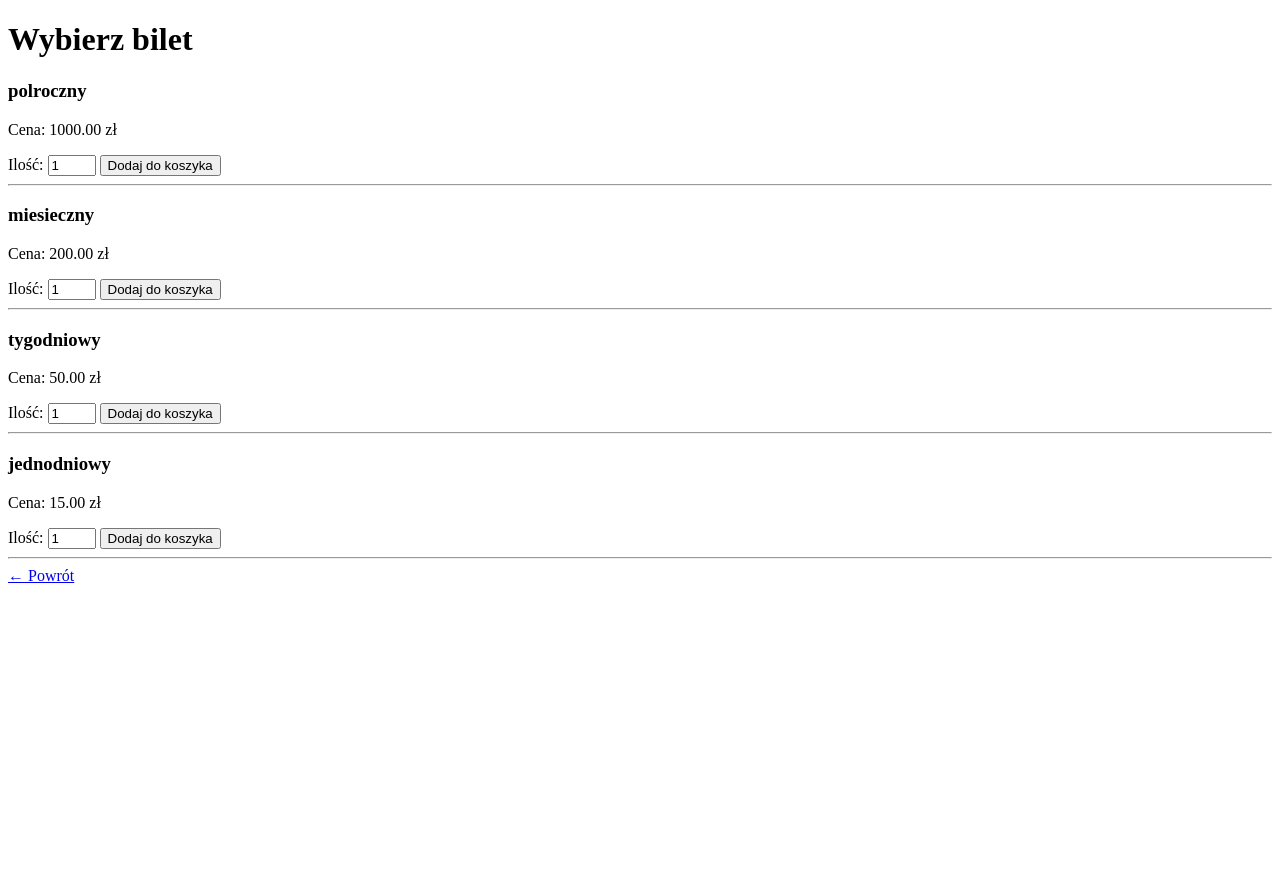
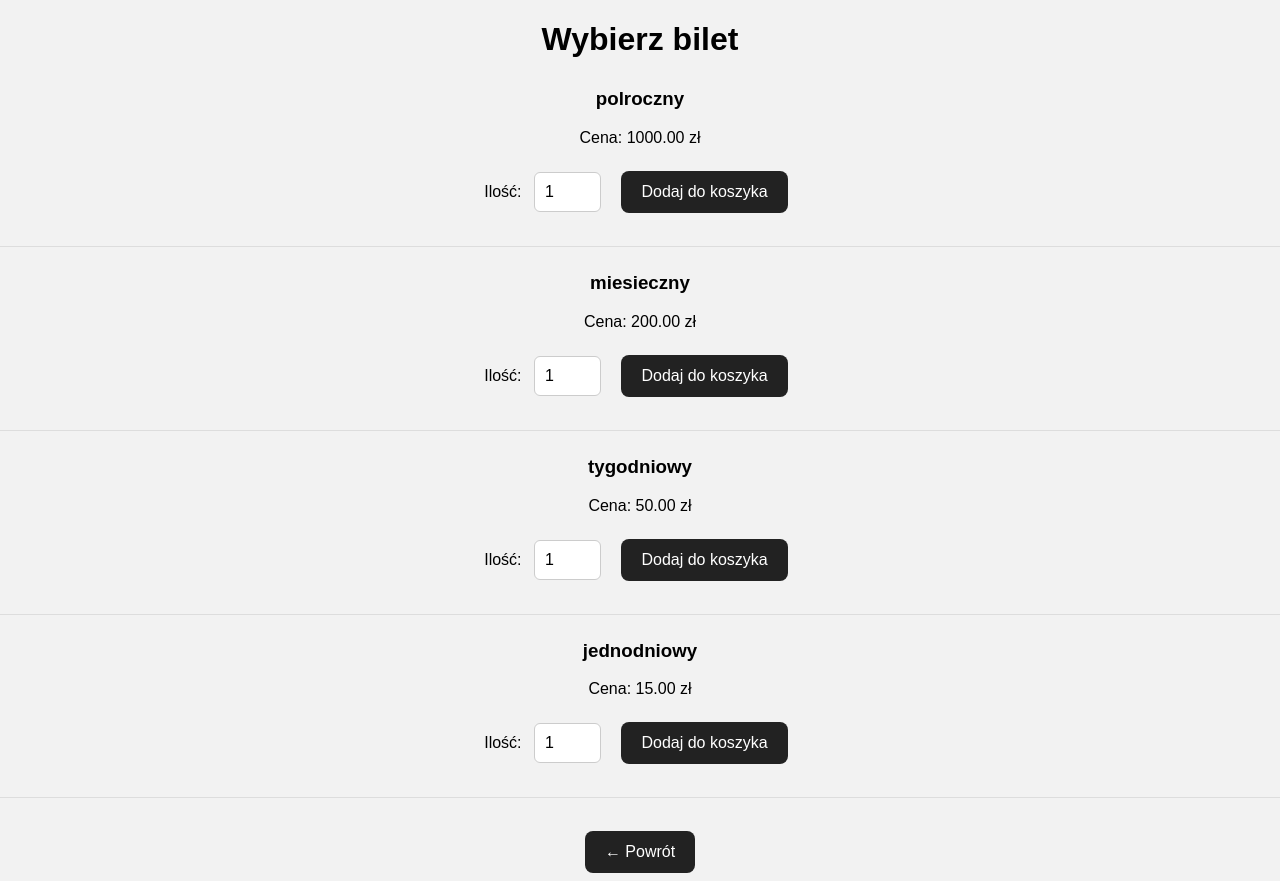
Before and after one commit to st4sx3k/Automat-biletowy-strukturalnie-obiektowo-flask, a Flask app: page /bilety?discount=normalny&type=okresowy in a window 1280 px wide. Before the commit the page ends 583 px from the top, so only its background shows below. Run offline with Flask 3, Linux system fonts and the light colour scheme.

Commit message:
Dodanie stylów

```diff
--- /dev/null
+++ b/static/style.css
@@ -0,0 +1,74 @@
+body {
+    font-family: Arial, sans-serif;
+    background: #f2f2f2;
+    margin: 0;
+    padding: 0;
+    text-align: center;
+}
+
+.container {
+    width: 700px;
+    max-width: 90%;
+    margin: 50px auto;
+    background: white;
+    padding: 30px;
+    border-radius: 15px;
+    box-shadow: 0 5px 20px rgba(0, 0, 0, 0.15);
+}
+
+h1 {
+    margin-bottom: 30px;
+}
+
+h2 {
+    margin-top: 25px;
+}
+
+h3 {
+    margin-top: 25px;
+}
+
+a,
+button {
+    display: inline-block;
+    padding: 12px 20px;
+    margin: 8px;
+    border: none;
+    border-radius: 8px;
+    background: #222;
+    color: white;
+    text-decoration: none;
+    cursor: pointer;
+    font-size: 16px;
+}
+
+a:hover,
+button:hover {
+    background: #444;
+}
+
+input {
+    padding: 10px;
+    border: 1px solid #ccc;
+    border-radius: 6px;
+    margin: 8px;
+    font-size: 16px;
+}
+
+.ticket {
+    background: #f7f7f7;
+    padding: 15px;
+    margin: 15px 0;
+    border-radius: 10px;
+}
+
+hr {
+    border: none;
+    border-top: 1px solid #ddd;
+    margin: 25px 0;
+}
+
+.price {
+    font-size: 20px;
+    font-weight: bold;
+}
--- a/templates/bilety.html
+++ b/templates/bilety.html
@@ -3,6 +3,7 @@
 <head>
     <meta charset="UTF-8">
     <title>Wybór biletu</title>
+    <link rel="stylesheet" href="{{ url_for('static', filename='style.css') }}">
 </head>
 
 <body>
--- a/templates/index.html
+++ b/templates/index.html
@@ -3,6 +3,7 @@
 <head>
     <meta charset="UTF-8">
     <title>Automat biletowy</title>
+    <link rel="stylesheet" href="{{ url_for('static', filename='style.css') }}">
 </head>
 
 <body>
--- a/templates/kasa.html
+++ b/templates/kasa.html
@@ -3,6 +3,7 @@
 <head>
     <meta charset="UTF-8">
     <title>Kasa</title>
+    <link rel="stylesheet" href="{{ url_for('static', filename='style.css') }}">
 </head>
 
 <body>
```
